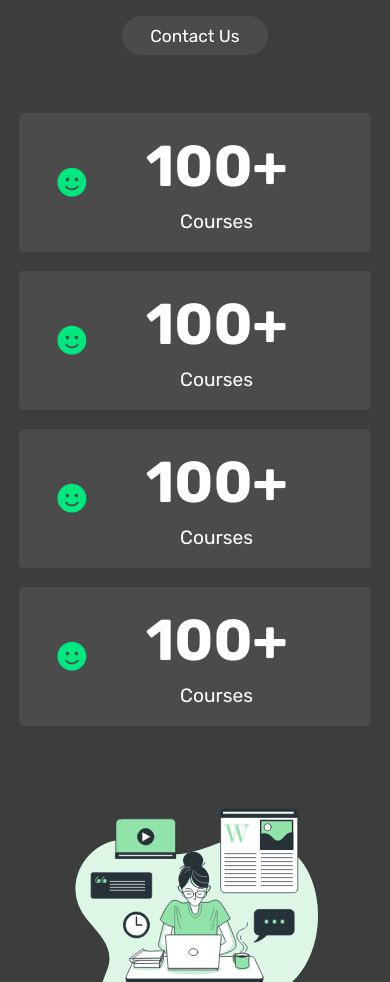
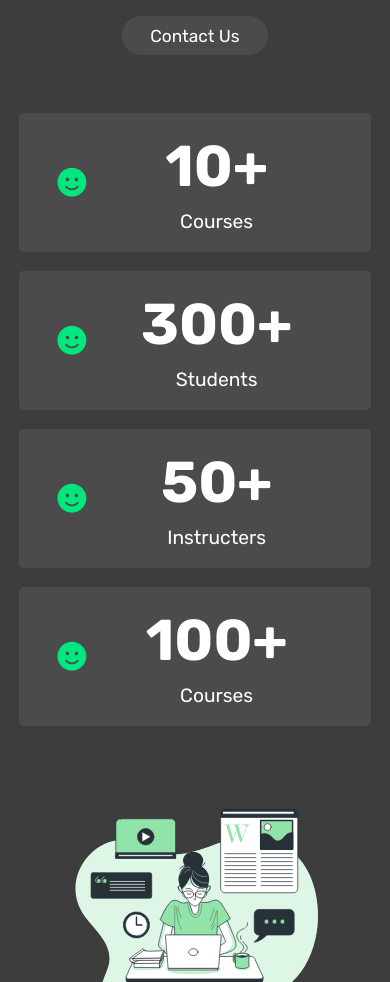
Before and after one commit to Rhythmgulati/educationwebsite-EDUCA, a plain HTML site: page index.html in a window 390 px wide. Shown: the part 584-1566 px from the top of the page. Drawn offline with nearby package versions, Linux system fonts and the light colour scheme.

Commit message:
Add files via upload

```diff
--- a/index.html
+++ b/index.html
@@ -46,22 +46,22 @@
             <div class="box">
                 <i class="fas fa-face-smile"></i>
                 <div class="content">
-                    <h3>100+</h3>
+                    <h3>10+</h3>
                     <p>Courses</p>
                 </div>
             </div>
             <div class="box">
                 <i class="fas fa-face-smile"></i>
                 <div class="content">
-                    <h3>100+</h3>
-                    <p>Courses</p>
+                    <h3>300+</h3>
+                    <p>Students</p>
                 </div>
             </div>
             <div class="box">
                 <i class="fas fa-face-smile"></i>
                 <div class="content">
-                    <h3>100+</h3>
-                    <p>Courses</p>
+                    <h3>50+</h3>
+                    <p>Instructers</p>
                 </div>
             </div>
             <div class="box">
--- a/style.css
+++ b/style.css
@@ -291,6 +291,10 @@ section{
     }
     .header .flex .navbar a{
         display: block;
+        font-size: 3rem;
+        border-top: .1rem solid var(--light-white);
+        border-bottom:  .1rem solid var(--light-white);
+
     }
     .content h3{
         font-size: 6rem;
```
